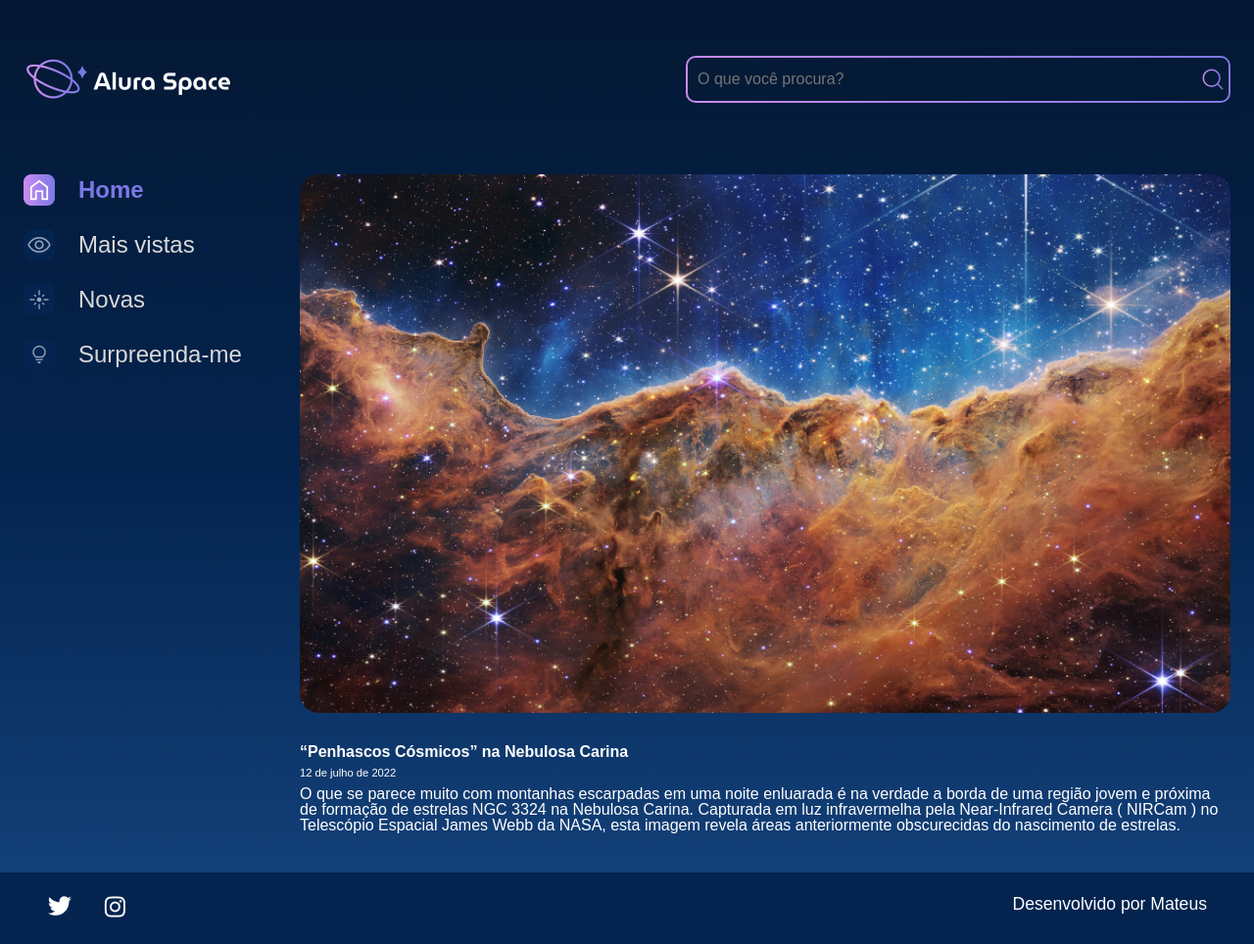
After one commit to mateusonrails/alura_space, a Django app: page /image/ in a window 1280 px wide. The commit adds this page. Shown: the whole page at 98% size. Run offline with Django 5.2, Linux system fonts and the light colour scheme.

Commit message:
Add screen for image preview, add partials and base html.

```diff
--- a/galery/urls.py
+++ b/galery/urls.py
@@ -1,6 +1,7 @@
 from django.urls import path
-from galery.views import index
+from galery.views import index, image
 
 urlpatterns = [
-    path('', index)
+    path('', index ,name="index"),
+    path('image/', image, name="image")
 ]
--- a/galery/views.py
+++ b/galery/views.py
@@ -2,3 +2,6 @@ from django.shortcuts import render
 
 def index(request):
     return render (request, 'galery/index.html')
+
+def image(request):
+    return render(request, 'galery/image.html')
--- /dev/null
+++ b/templates/galery/base.html
@@ -0,0 +1,22 @@
+{% load static %}
+<!DOCTYPE html>
+<html lang="pt-br">
+
+<head>
+    <meta charset="UTF-8">
+    <meta http-equiv="X-UA-Compatible" content="IE=edge">
+    <meta name="viewport" content="width=device-width, initial-scale=1.0">
+    <title>Alura Space</title>
+    <link rel="preconnect" href="https://fonts.googleapis.com">
+    <link rel="preconnect" href="https://fonts.gstatic.com" crossorigin>
+    <link href="https://fonts.googleapis.com/css2?family=Poppins:wght@400;500;600&display=swap" rel="stylesheet">
+    <link rel="stylesheet" href="{% static 'styles/style.css' %}">
+</head>
+
+<body>
+    {% include 'galery/partials/_menu.html' %}
+    {% block content %}{% endblock %}
+    {% include 'galery/partials/_footer.html' %}
+</body>
+
+</html>
--- /dev/null
+++ b/templates/galery/image.html
@@ -0,0 +1,20 @@
+{% extends 'galery/base.html' %}
+{% load static %}
+{% block content %}
+            <section class="conteudo">
+                <section class="imagem">
+                    <div class="imagem__conteudo">
+                        <img class="imagem__imagem" src="{%static '/assets/imagens/galeria/carina-nebula.png' %}">
+                        <div class="imagem__info">
+                            <div class="imagem__texto">
+                                <p class="imagem__titulo">“Penhascos Cósmicos” na Nebulosa Carina</p>
+                                <p class="imagem__descricao">12 de julho de 2022</p>
+                                <p class="imagem__texto">O que se parece muito com montanhas escarpadas em uma noite enluarada é na verdade a borda de uma região jovem e próxima de formação de estrelas NGC 3324 na Nebulosa Carina. Capturada em luz infravermelha pela Near-Infrared Camera ( NIRCam ) no Telescópio Espacial James Webb da NASA, esta imagem revela áreas anteriormente obscurecidas do nascimento de estrelas.</p>
+                            </div>
+                        </div>
+                    </div>
+                </section>
+            </section>
+        </main>
+    </div>
+{% endblock %}
--- /dev/null
+++ b/templates/galery/partials/_footer.html
@@ -0,0 +1,12 @@
+{% load static %}
+<footer class="rodape">
+    <div class="rodape__icones">
+        <a href="https://x.com/_mbfields_" target=”_blank” >
+            <img src="{%static '/assets/ícones/1x/twitter.png' %}" alt="ícone twitter">
+        </a>
+        <a href="https://www.instagram.com/_mbfields_/" target=”_blank” >
+            <img src="{%static '/assets/ícones/1x/instagram.png' %}" alt="ícone instagram">
+        </a>
+    </div>
+    <p class="rodape__texto">Desenvolvido por Mateus</p>
+</footer>
--- /dev/null
+++ b/templates/galery/partials/_menu.html
@@ -0,0 +1,20 @@
+{% load static %}
+<div class="pagina-inicial">
+    <header class="cabecalho">
+        <img src="{%static '/assets/logo/Logo(2).png' %}" alt="Logo da Fatos Históricos" />
+        <div class="cabecalho__busca">
+            <div class="busca__fundo">
+                <input class="busca__input" type="text" placeholder="O que você procura?">
+                <img class="busca__icone" src="{%static '/assets/ícones/1x/search.png' %}" alt="ícone de search">
+            </div>
+        </div>
+    </header>
+    <main class="principal">
+        <section class="menu-lateral">
+            <nav class="menu-lateral__navegacao">
+                <a href="#"><img src="{%static '/assets/ícones/1x/Home - ativo.png' %}"> Home</a>
+                <a href="#"><img src="{%static '/assets/ícones/1x/Mais vistas - inativo.png' %}"> Mais vistas</a>
+                <a href="#"><img src="{%static '/assets/ícones/1x/Novas - inativo.png' %}"> Novas</a>
+                <a href="#"><img src="{%static '/assets/ícones/1x/Surpreenda-me - inativo.png' %}"> Surpreenda-me</a>
+            </nav>
+        </section>
```
Also changed, not shown: templates/galery/index.html (+9 -53 lines).
